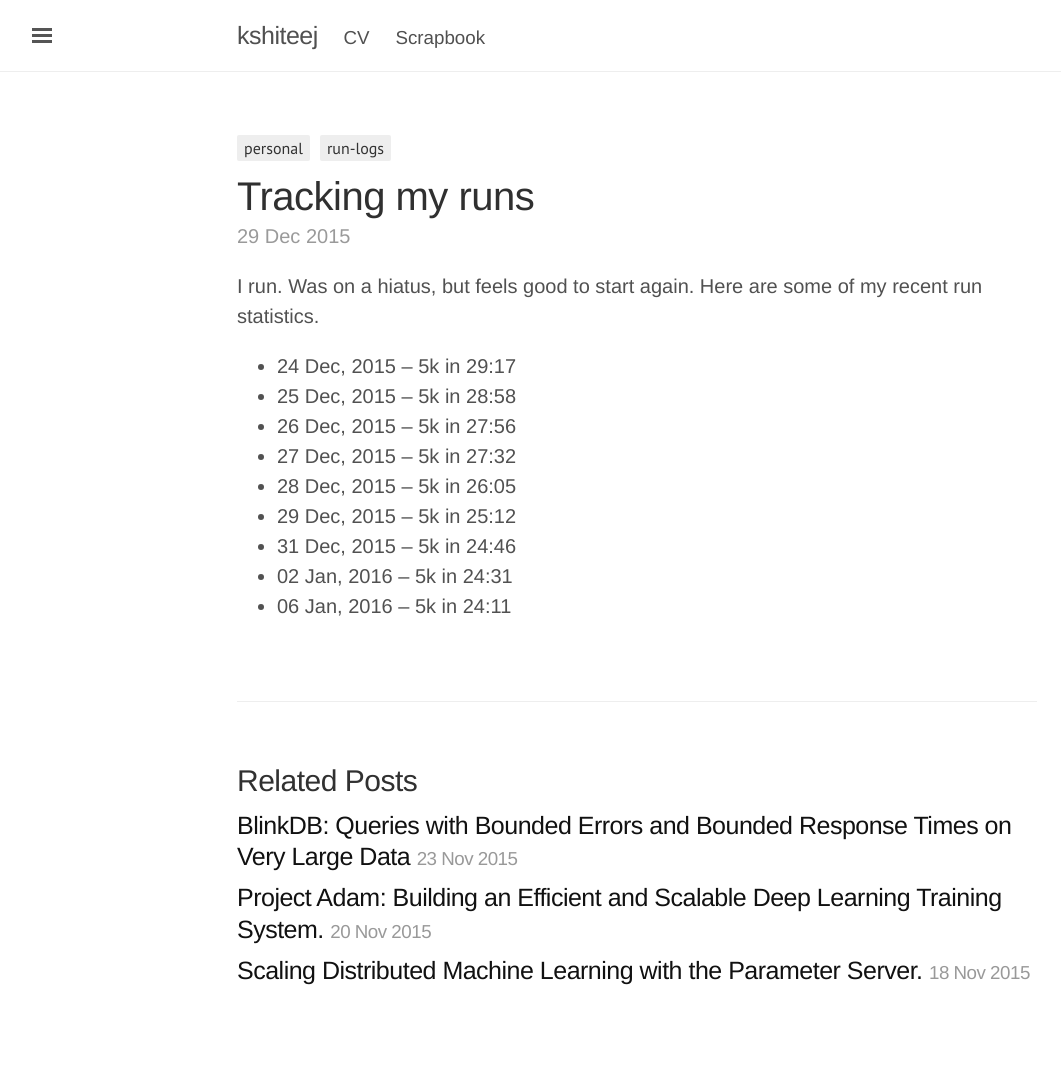
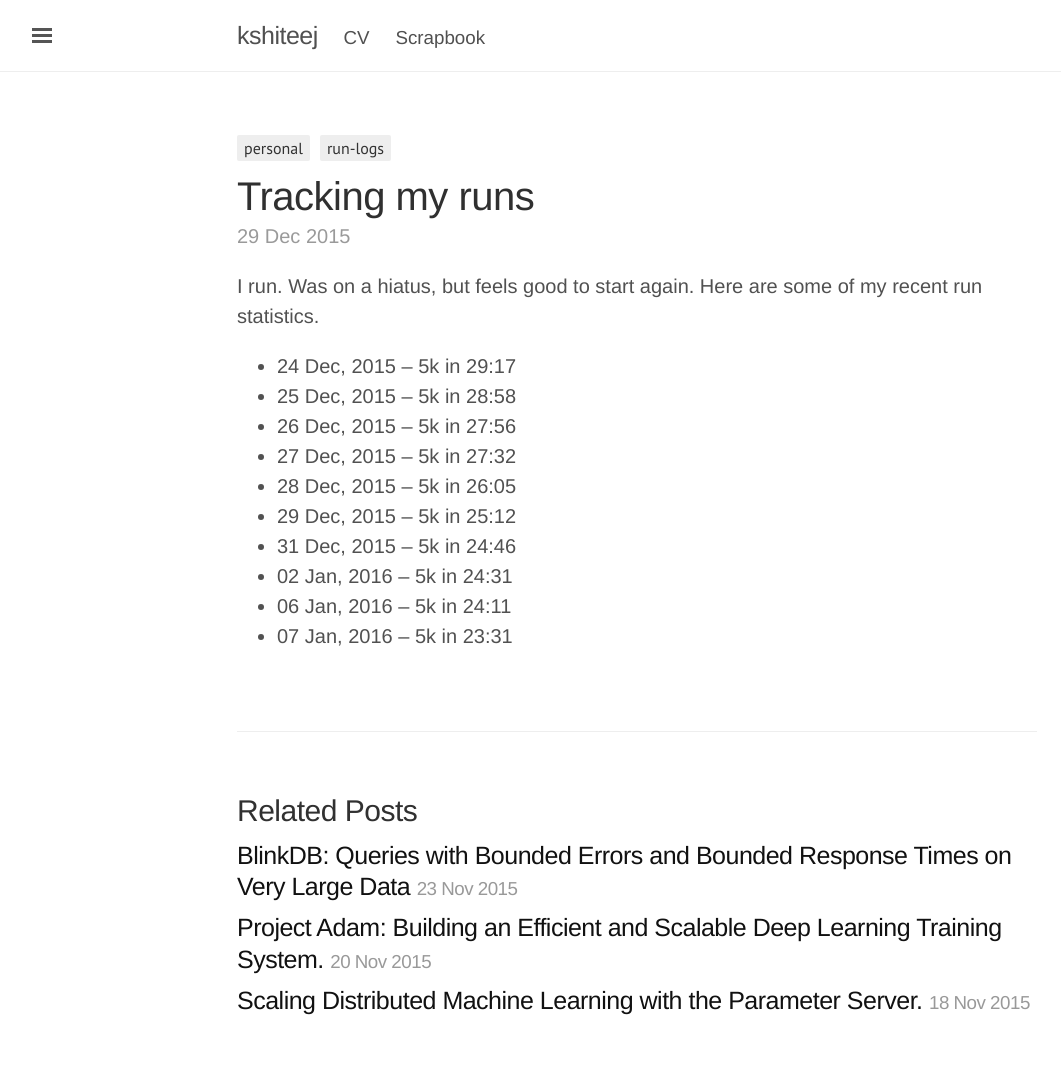
Before and after one commit to kshiteejm/kshiteejm.github.io, a Jekyll site: the page built from personal/_posts/2015-12-29-runlog.md, in a window 1280 px wide. Shown: the whole page, without its empty margins (3-1064 px from the left). Built offline with Jekyll 4.4.1, drawn with Linux system fonts in a browser that asks for light colours; comment, search, counter and statistics services are not loaded; before the commit the page ends 1046 px from its top, so only the background shows below that.

Commit message:
updated run log

```diff
--- a/personal/_posts/2015-12-29-runlog.md
+++ b/personal/_posts/2015-12-29-runlog.md
@@ -18,3 +18,4 @@ I run. Was on a hiatus, but feels good to start again. Here are some of my recen
 - 31 Dec, 2015 -- 5k in 24:46
 - 02 Jan, 2016 -- 5k in 24:31
 - 06 Jan, 2016 -- 5k in 24:11
+- 07 Jan, 2016 -- 5k in 23:31
```
